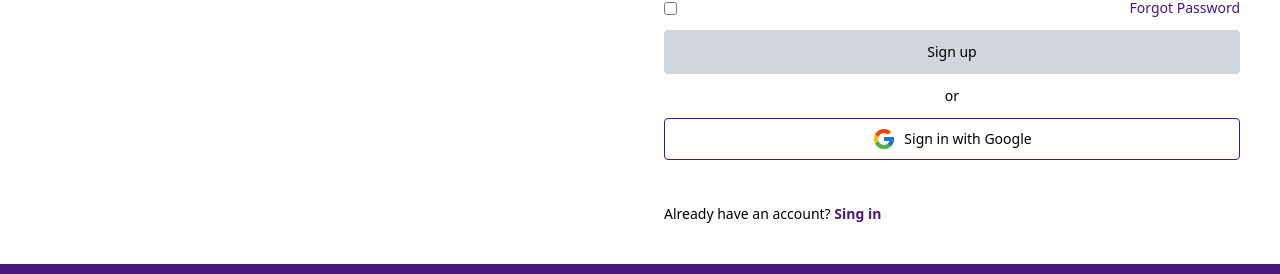
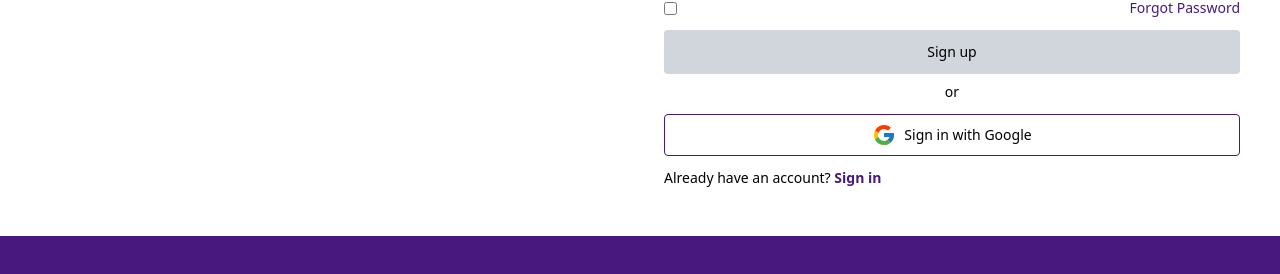
Before and after one commit to Labann/shop, a Next.js app in the folder client/: page /auth/sign-up in a window 1280 px wide. Shown: the part 776-1050 px from the top of the page. Built offline with nearby package versions, Linux system fonts and the light colour scheme; no server answers.

Commit message:
seperated google auth from initial login

```diff
--- a/client/app/auth/login/page.tsx
+++ b/client/app/auth/login/page.tsx
@@ -107,6 +107,10 @@ const Login = () => {
 
                 <button className='w-full bg-gray-300 p-3 cursor-pointer rounded text-sm'>{isLoading? <Spinner/>: "Sign in"}</button>
 
+
+            </form>
+
+            <div className="flex flex-col w-full space-y-3">
                 <span className='text-center text-sm'>or</span>
 
                 <button onClick={() => dispatch(loginV2())} type='submit' className='w-full border-1 border-primary cursor-pointer p-2 flex items-center space-x-2 justify-center rounded'>
@@ -116,7 +120,7 @@ const Login = () => {
                 <br />
 
                 <span className='text-sm'>{"Don't have an account? "} <Link href={"/auth/sign-up"} className='font-bold text-primary'>Join us</Link></span>
-            </form>
+            </div>
         </div>
 
     </div>
--- a/client/app/auth/sign-up/page.tsx
+++ b/client/app/auth/sign-up/page.tsx
@@ -192,16 +192,19 @@ const SignUp = () => {
 
                     <button className='w-full bg-gray-300 cursor-pointer rounded p-3 text-sm'>{isLoading? <Spinner/>: "Sign up"}</button>
 
+
+                </form>
+                <div className="mx-auto flex flex-col space-y-3 w-full py-2">
                     <span className='text-center text-sm'>or</span>
 
                     <button onClick={() => dispatch(loginV2())} className='w-full border-1 border-primary cursor-pointer p-2 flex items-center space-x-2 justify-center rounded'>
                         <FcGoogle /><span className='text-sm'>Sign in with Google</span>
                     </button>
 
-                    <br />
 
-                    <span className='text-sm'>{"Already have an account? "} <Link href={"/auth/login"} className='font-bold text-primary'>Sing in</Link></span>
-                </form>
+
+                    <span className='text-sm'>{"Already have an account? "} <Link href={"/auth/login"} className='font-bold text-primary'>Sign in</Link></span>
+                </div>
             </div>
 
         </div>
```
